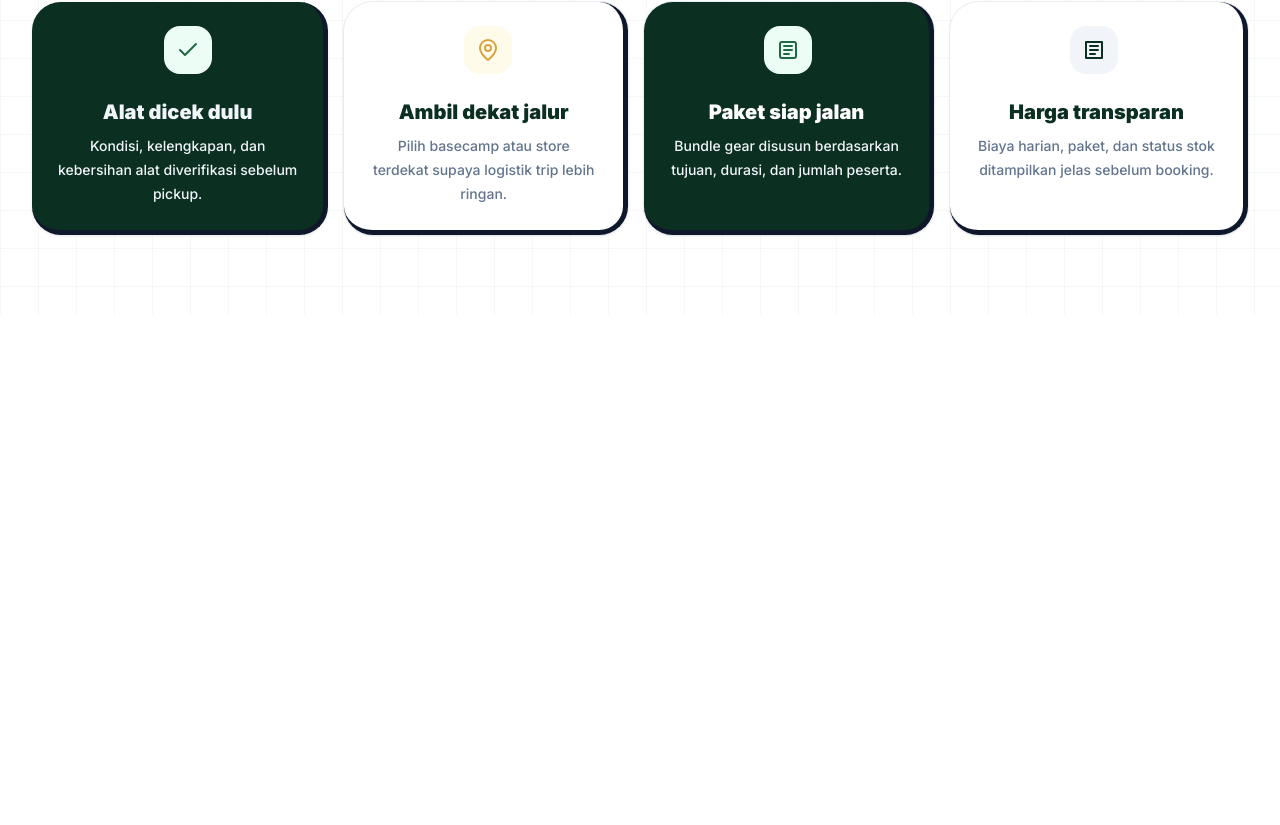
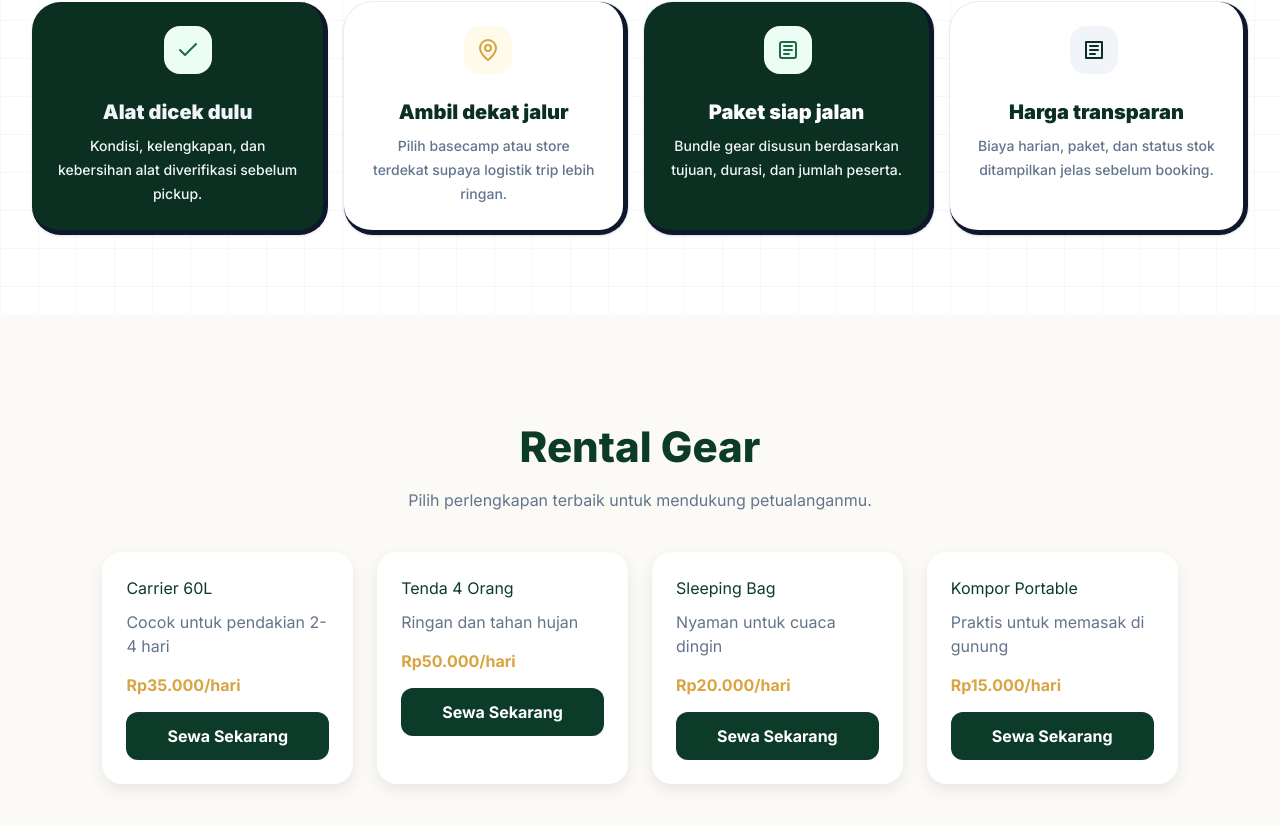
Before and after one commit to qonitaputriamalia-web/GoldVenture, a React (Vite) app in the folder my-react-app/: page / in a window 1280 px wide. Shown: the part 1177-2002 px from the top of the page. Before the commit the page ends 1492 px from the top, so only its background shows below. Built offline with nearby package versions, Linux system fonts and the light colour scheme.

Commit message:
finish gear section

```diff
--- /dev/null
+++ b/my-react-app/src/App.css
@@ -0,0 +1,64 @@
+.gear-section {
+  padding: 100px 8%;
+  background: #fbfaf6;
+}
+
+.gear-container {
+  max-width: 1200px;
+  margin: auto;
+}
+
+.gear-container h2 {
+  text-align: center;
+  font-size: 42px;
+  font-weight: 800;
+  color: #0d3b2a;
+}
+
+.gear-container p {
+  text-align: center;
+  color: #64748b;
+  margin-top: 10px;
+}
+
+.gear-grid {
+  margin-top: 40px;
+  display: grid;
+  grid-template-columns: repeat(auto-fit, minmax(250px, 1fr));
+  gap: 24px;
+}
+
+.gear-card {
+  background: white;
+  padding: 24px;
+  border-radius: 20px;
+  box-shadow: 0 6px 16px rgba(0,0,0,0.08);
+}
+
+.gear-card h3 {
+  color: #0d3b2a;
+  margin-bottom: 10px;
+}
+
+.gear-card p {
+  text-align: left;
+  margin-bottom: 15px;
+}
+
+.gear-card span {
+  display: block;
+  font-weight: 700;
+  color: #d9a441;
+  margin-bottom: 15px;
+}
+
+.gear-card button {
+  width: 100%;
+  border: none;
+  padding: 12px;
+  border-radius: 12px;
+  background: #0d3b2a;
+  color: white;
+  font-weight: 700;
+  cursor: pointer;
+}
--- a/my-react-app/src/App.jsx
+++ b/my-react-app/src/App.jsx
@@ -1,17 +1,18 @@
-// import { useState } from 'react'
+import "./App.css";
 import Header from "./components/header";
 import Hero from "./components/hero_section";
 import WhyUs from "./components/why_us";
+import Gear from "./components/gear";
 
 function App() {
   return (
-    <div>
+    <>
       <Header />
       <Hero />
-      <WhyUs/>
-
-    </div>
-  )
+      <WhyUs />
+      <Gear />
+    </>
+  );
 }
 
-export default App
+export default App;
--- a/my-react-app/src/components/gear.jsx
+++ b/my-react-app/src/components/gear.jsx
@@ -0,0 +1,49 @@
+function Gear() {
+  const gears = [
+    {
+      name: "Carrier 60L",
+      desc: "Cocok untuk pendakian 2-4 hari",
+      price: "Rp35.000/hari",
+    },
+    {
+      name: "Tenda 4 Orang",
+      desc: "Ringan dan tahan hujan",
+      price: "Rp50.000/hari",
+    },
+    {
+      name: "Sleeping Bag",
+      desc: "Nyaman untuk cuaca dingin",
+      price: "Rp20.000/hari",
+    },
+    {
+      name: "Kompor Portable",
+      desc: "Praktis untuk memasak di gunung",
+      price: "Rp15.000/hari",
+    },
+  ];
+
+  return (
+    <section id="alat" className="gear-section">
+      <div className="gear-container">
+        <h2>Rental Gear</h2>
+        <p>
+          Pilih perlengkapan terbaik untuk mendukung petualanganmu.
+        </p>
+
+        <div className="gear-grid">
+          {gears.map((gear, index) => (
+            <div key={index} className="gear-card">
+              <h3>{gear.name}</h3>
+              <p>{gear.desc}</p>
+              <span>{gear.price}</span>
+
+              <button>Sewa Sekarang</button>
+            </div>
+          ))}
+        </div>
+      </div>
+    </section>
+  );
+}
+
+export default Gear;
```
Also changed, not shown: my-react-app/src/main.jsx (+7 -8 lines).
